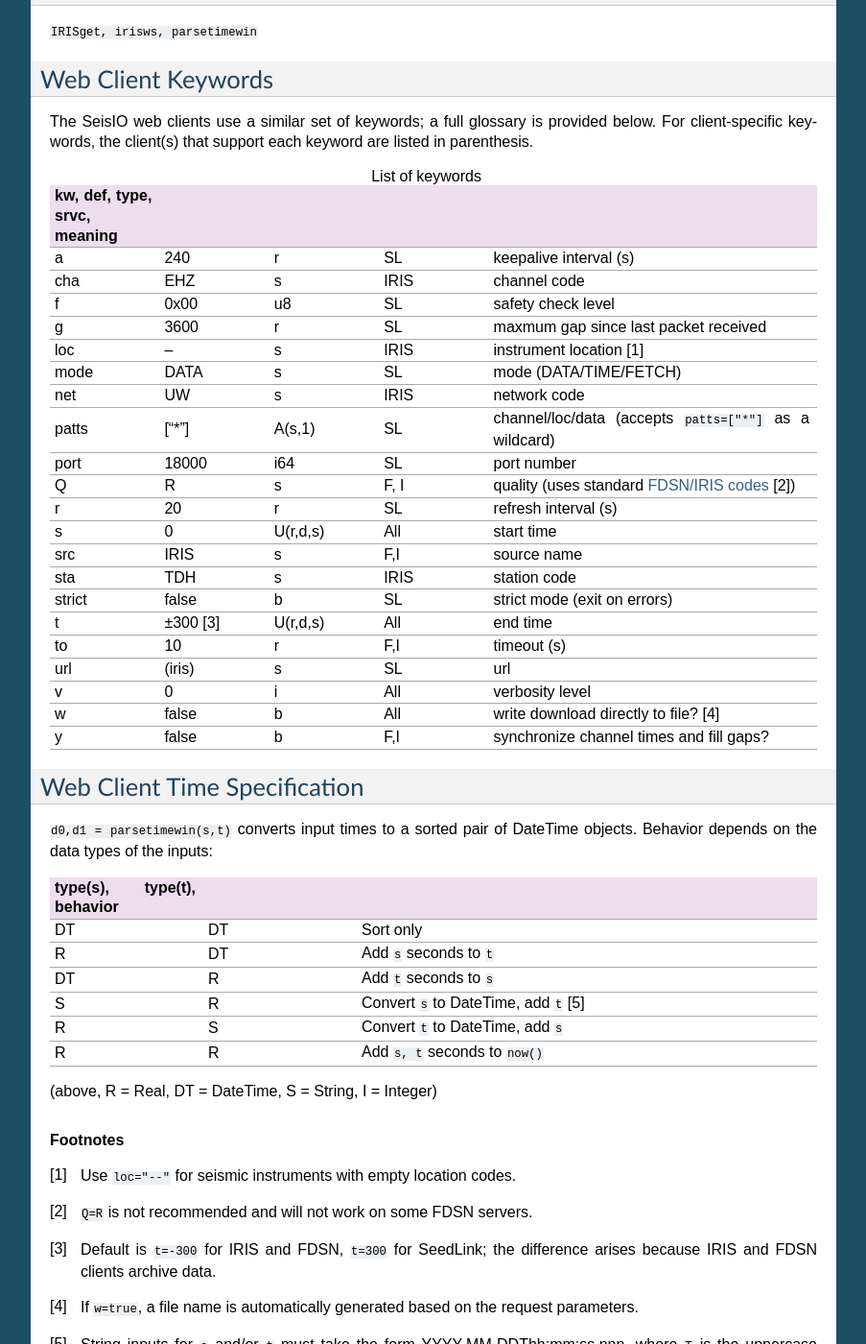
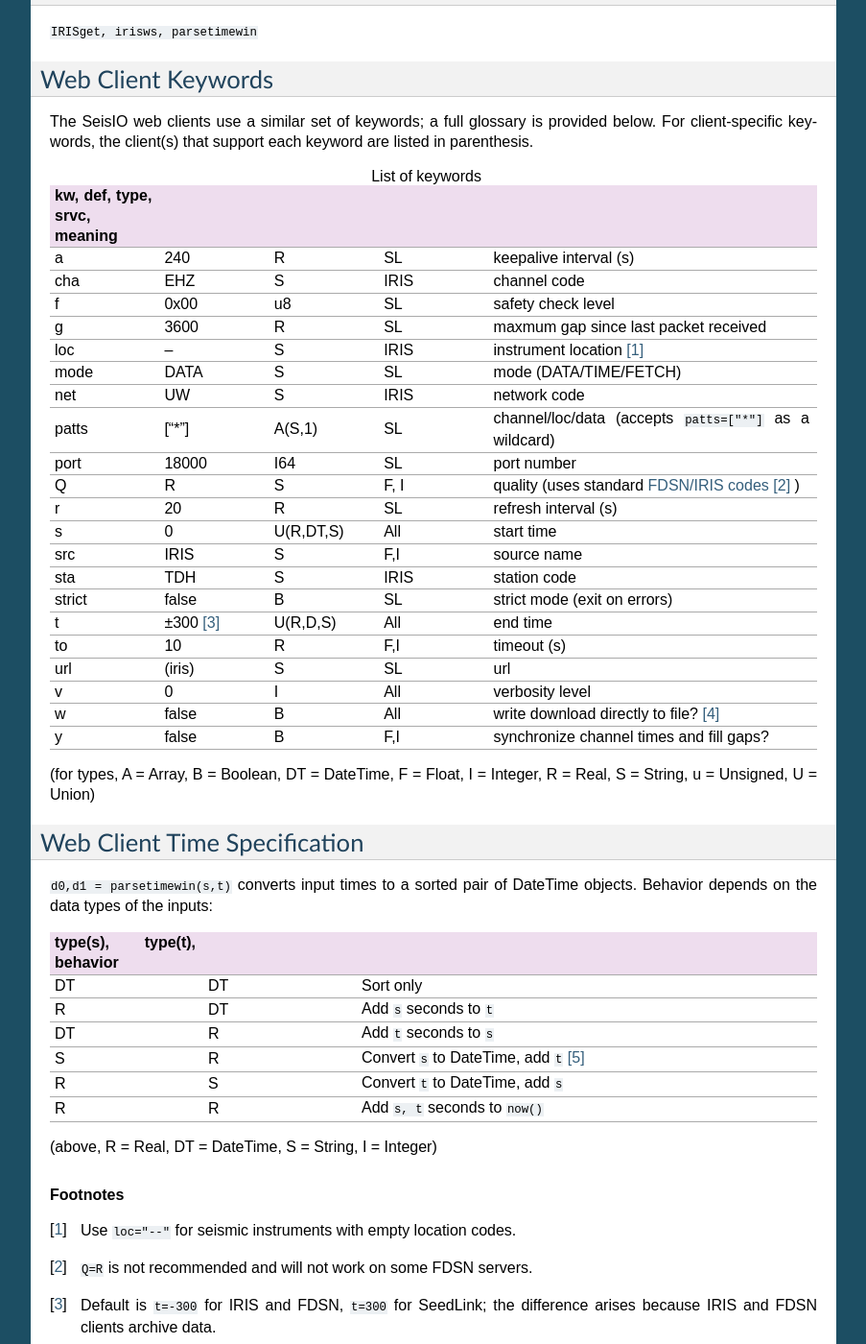
Before and after one commit to jpjones76/SeisIO.jl, a Sphinx documentation site: the page built from docs/src/webclients.rst, in a window 1280 px wide and 1400 px high, scrolled down 2274 px. Shown: the whole window at 96% size, without its empty margins (198-1101 px from the left). Built offline with Sphinx 7.4.7, drawn with Linux system fonts in a browser that asks for light colours.

Commit message:
docs update
Former-commit-id: 6e37a9cffd65c4b8632a9ce9e6b475cfbd4c3d4b
Former-commit-id: 4873ac28af557f4d6c507210717e60f6b9e8c4e2

```diff
--- a/docs/src/webclients.rst
+++ b/docs/src/webclients.rst
@@ -148,28 +148,29 @@ The SeisIO web clients use a similar set of keywords; a full glossary is provide
   :delim: ;
   :widths: 8, 8, 8, 8, 24
 
-  a; 240; r; SL; keepalive interval (s)
-  cha; "EHZ"; s; IRIS; channel code
+  a; 240; R; SL; keepalive interval (s)
+  cha; "EHZ"; S; IRIS; channel code
   f; 0x00; u8; SL; safety check level
-  g; 3600; r; SL; maxmum gap since last packet received
-  loc; "--"; s; IRIS; instrument location [1]
-  mode; "DATA"; s; SL; mode (DATA/TIME/FETCH)
-  net; "UW"; s; IRIS; network code
-  patts; ["*"]; A(s,1); SL; channel/loc/data (accepts ``patts=["*"]`` as a wildcard)
-  port; 18000; i64; SL; port number
-  Q; "R"; s; F, I; quality (uses standard `FDSN/IRIS codes <https://ds.iris.edu/ds/nodes/dmc/manuals/breq_fast/#quality-option>`_ [2])
-  r; 20; r; SL; refresh interval (s)
-  s; 0; U(r,d,s); All; start time
-  src; "IRIS"; s; F,I; source name
-  sta; "TDH"; s; IRIS; station code
-  strict; false; b; SL; strict mode (exit on errors)
-  t; ±300 [3]; U(r,d,s); All; end time
-  to; 10; r; F,I; timeout (s)
-  url; (iris); s; SL; url
-  v; 0; i; All; verbosity level
-  w; false; b; All; write download directly to file? [4]
-  y; false; b; F,I; synchronize channel times and fill gaps?
+  g; 3600; R; SL; maxmum gap since last packet received
+  loc; "--"; S; IRIS; instrument location [1]_
+  mode; "DATA"; S; SL; mode (DATA/TIME/FETCH)
+  net; "UW"; S; IRIS; network code
+  patts; ["*"]; A(S,1); SL; channel/loc/data (accepts ``patts=["*"]`` as a wildcard)
+  port; 18000; I64; SL; port number
+  Q; "R"; S; F, I; quality (uses standard `FDSN/IRIS codes <https://ds.iris.edu/ds/nodes/dmc/manuals/breq_fast/#quality-option>`_ [2]_ )
+  r; 20; R; SL; refresh interval (s)
+  s; 0; U(R,DT,S); All; start time
+  src; "IRIS"; S; F,I; source name
+  sta; "TDH"; S; IRIS; station code
+  strict; false; B; SL; strict mode (exit on errors)
+  t; ±300 [3]_; U(R,D,S); All; end time
+  to; 10; R; F,I; timeout (s)
+  url; (iris); S; SL; url
+  v; 0; I; All; verbosity level
+  w; false; B; All; write download directly to file? [4]_
+  y; false; B; F,I; synchronize channel times and fill gaps?
 
+(for types, A = Array, B = Boolean, DT = DateTime, F = Float, I = Integer, R = Real, S = String, u = Unsigned, U = Union)
 
 Web Client Time Specification
 #############################
@@ -183,7 +184,7 @@ Web Client Time Specification
   DT; DT; Sort only
   R; DT; Add ``s`` seconds to ``t``
   DT; R; Add ``t`` seconds to ``s``
-  S; R; Convert ``s`` to DateTime, add ``t`` [5]
+  S; R; Convert ``s`` to DateTime, add ``t`` [5]_
   R; S; Convert ``t`` to DateTime, add ``s``
   R; R; Add ``s, t`` seconds to ``now()``
 
```
